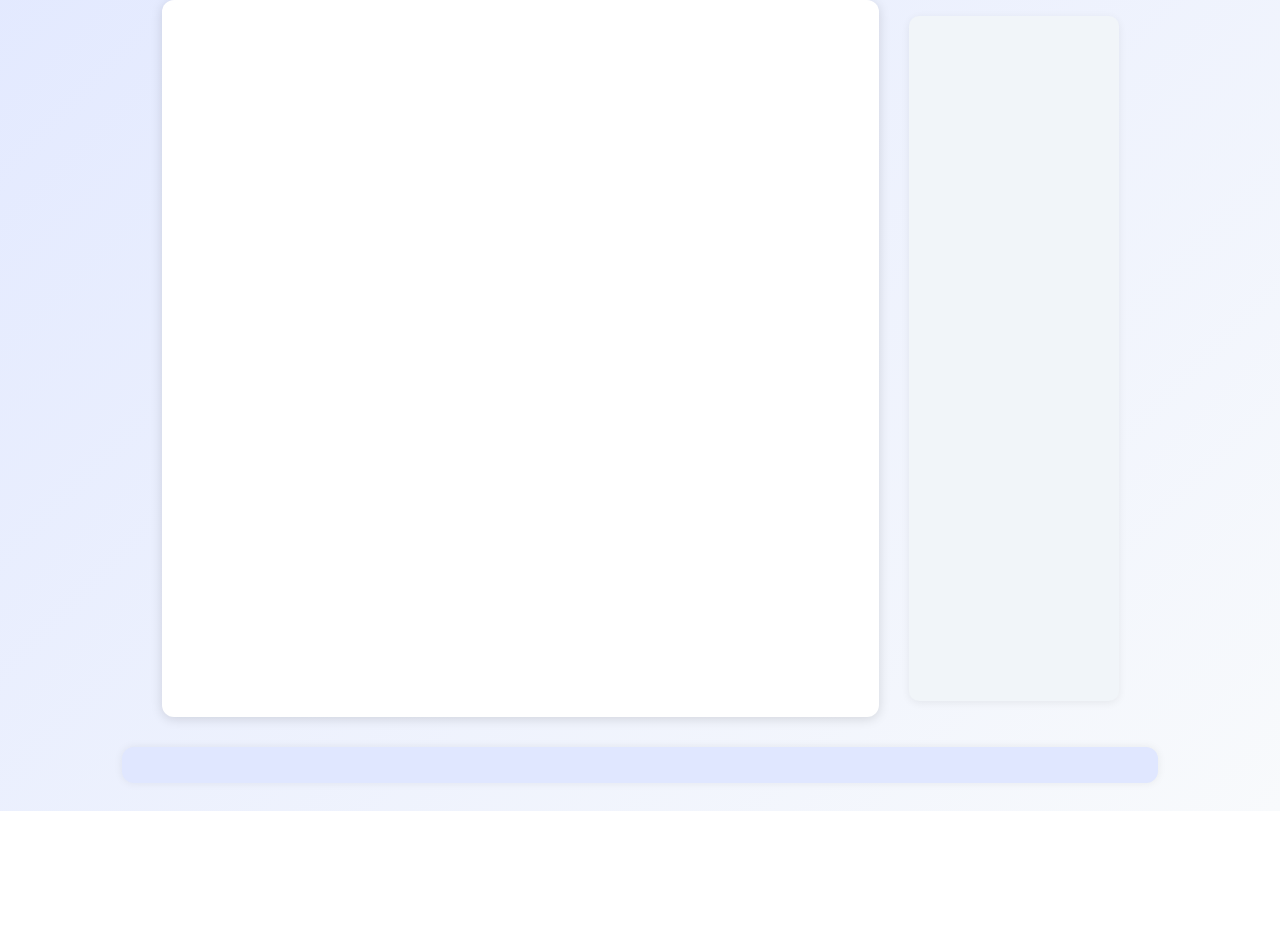
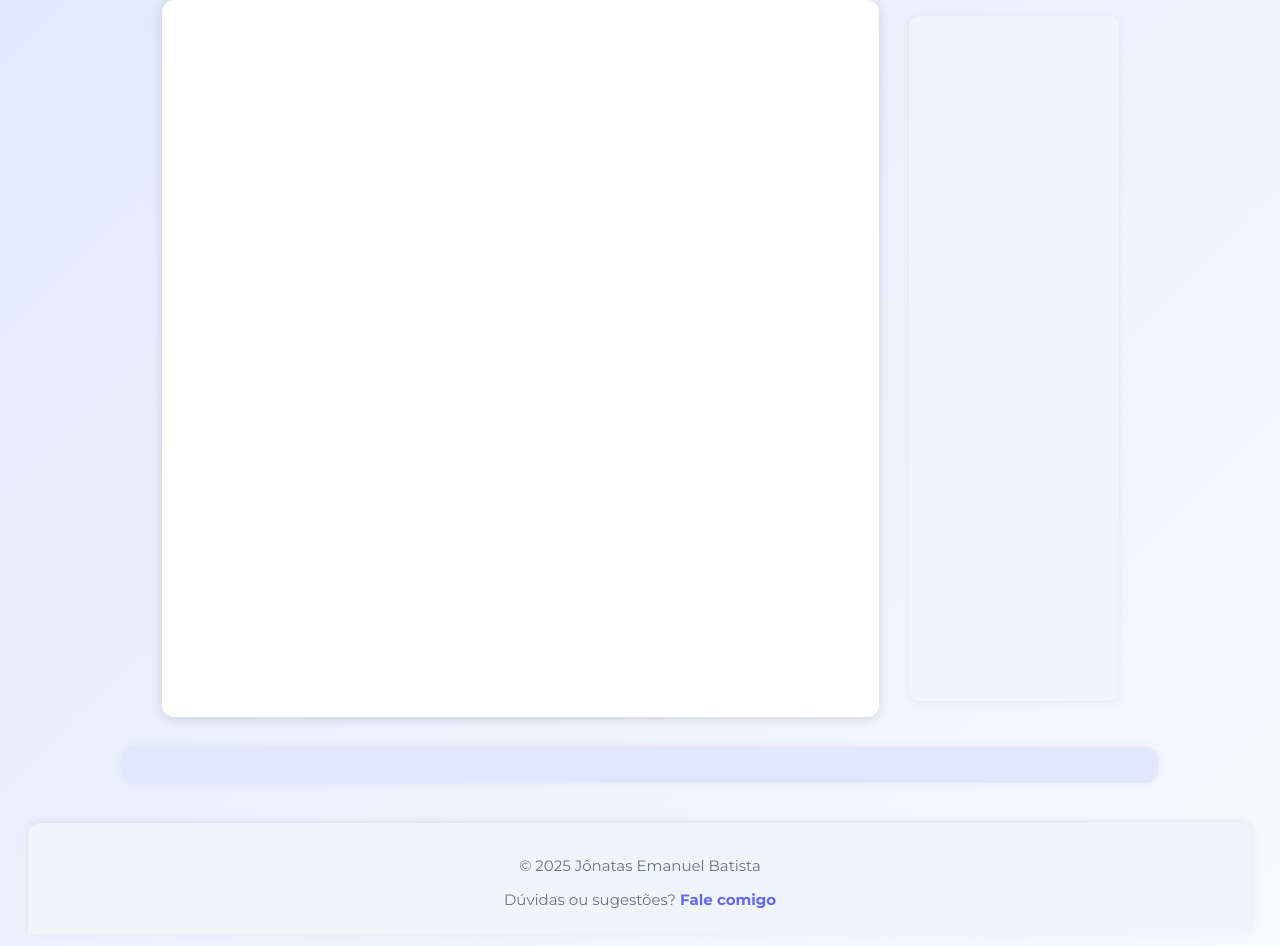
Before and after one commit to Jonatas-b/Caca-Palavras, a plain HTML site: page index.html in a window 1280 px wide. Shown: the part 300-1246 px from the top of the page. Before the commit the page ends 1111 px from the top, so only its background shows below. Drawn offline with Linux system fonts and the light colour scheme.

Commit message:
Add files via upload

```diff
--- a/index.html
+++ b/index.html
@@ -25,6 +25,15 @@
         <ul id="word-list" class="word-list"></ul>
     </div>
     <div id="original-text" class="original-text"></div>
+
+<footer class="footer">
+        <p>© 2025 Jônatas Emanuel Batista</p>
+        <p>
+            Dúvidas ou sugestões?
+            <a href="mailto:jonatasemanuelbatista12@gmail.com" class="footer-link">Fale comigo</a>
+        </p>
+    </footer>
+
     <canvas id="confetti-canvas"></canvas>
     <script src="https://cnd.jsdelivr.net/npm/canvas-confetti@1.6.0/dist/confetti.browser.min,js"></script>
     <script src="script.js"></script>
--- a/style.css
+++ b/style.css
@@ -81,12 +81,12 @@ h1 {
     font-size: 18px;
     cursor: pointer;
     user-select: none;
-    border-radius: 6px;
+    border-radius: 0; /* bordas retas */
     transition: background 0.2s, color 0.2s;
 }
 
 .cell.selected {
-    background-color: #f472b6;
+    background-color: #6366f1; /* azul forte */
     color: #fff;
 }
 
@@ -135,3 +135,26 @@ h1 {
     height: 100%;
     z-index: 1000;
 }
+
+.footer {
+    text-align: center;
+    margin-top: 40px;
+    padding: 18px 0 10px 0;
+    background: #f1f5f9;
+    color: #64748b;
+    border-radius: 12px 12px 0 0;
+    box-shadow: 0 -2px 8px #0001;
+    font-size: 15px;
+}
+
+.footer-link {
+    color: #6366f1;
+    text-decoration: none;
+    font-weight: 600;
+    transition: color 0.2s;
+}
+
+.footer-link:hover {
+    color: #4338ca;
+    text-decoration: underline;
+}
```
